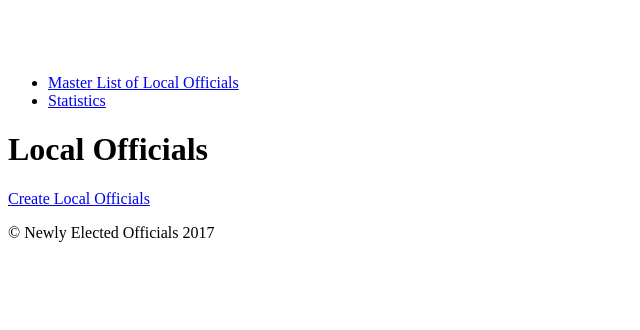
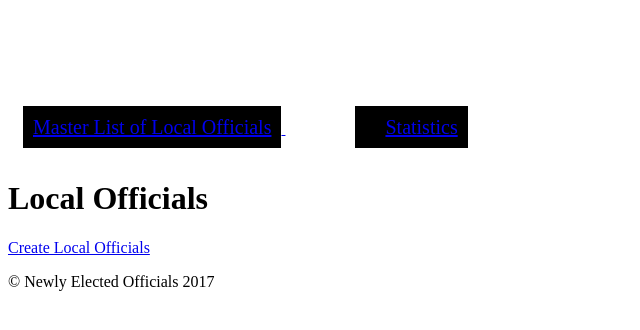
Before and after one commit to madbon/profileofficials, a Yii app: template backend/views/tblofficials/index.php in a window 1280 px wide. Shown: the top 330 px of the page, without its empty margins (0-640 px from the left). Run offline with PHP 8.4 and a stand-in for Yii, Linux system fonts and the light colour scheme; the template is opened without the code that fills it, so the values that code supplies are empty; some libraries are stand-ins or nearby versions.

Commit message:
initial commit

```diff
--- a/backend/models/Tblofficials.php
+++ b/backend/models/Tblofficials.php
@@ -49,7 +49,7 @@ class Tblofficials extends \yii\db\ActiveRecord
             [['FIRSTNAME', 'MIDDLENAME', 'LASTNAME', 'BIRTHDATE',  'LEVELPOSIT_ID', 'POSIT_ID', 'PARTY_ID', 'REGION_C', 'PROVINCE_C', 'CITYMUN_C'], 'required'],
             [[ 'LEVELPOSIT_ID', 'POSIT_ID', 'PARTY_ID', 'REGION_C', 'PROVINCE_C', 'CITYMUN_C'], 'integer'],
             [['DATECREATED','age'], 'safe'],
-            [['FIRSTNAME', 'MIDDLENAME', 'LASTNAME', 'BIRTHDATE', 'AGE'], 'string', 'max' => 50],
+            [['FIRSTNAME', 'MIDDLENAME', 'LASTNAME', 'BIRTHDATE'], 'string', 'max' => 50],
             [['POSIT_ID'], 'exist', 'skipOnError' => true, 'targetClass' => Tblpositions::className(), 'targetAttribute' => ['POSIT_ID' => 'POSIT_ID']],
             [['PARTY_ID'], 'exist', 'skipOnError' => true, 'targetClass' => Tblparty::className(), 'targetAttribute' => ['PARTY_ID' => 'PARTY_ID']],
             [['LEVELPOSIT_ID'], 'exist', 'skipOnError' => true, 'targetClass' => Tbllevelbyposition::className(), 'targetAttribute' => ['LEVELPOSIT_ID' => 'LEVELPOSIT_ID']],
@@ -67,7 +67,7 @@ class Tblofficials extends \yii\db\ActiveRecord
             'MIDDLENAME' => 'Middlename',
             'LASTNAME' => 'Lastname',
             'BIRTHDATE' => 'Birthdate',
-            'AGE' => 'Age',
+            'age' => 'AGE',
             'LEVELPLACE_ID' => 'Place',
             'LEVELPOSIT_ID' => 'Level by position',
             'POSIT_ID' => 'Position Title',
--- a/backend/models/TblofficialsSearch.php
+++ b/backend/models/TblofficialsSearch.php
@@ -68,12 +68,13 @@ class TblofficialsSearch extends Tblofficials
             'PROVINCE_C' => $this->PROVINCE_C,
             'CITYMUN_C' => $this->CITYMUN_C,
             'DATECREATED' => $this->DATECREATED,
+            'age' => $this->age,
         ]);
 
         $query->andFilterWhere(['like', 'MIDDLENAME', $this->MIDDLENAME])
             ->andFilterWhere(['like', 'LASTNAME', $this->LASTNAME])
             ->andFilterWhere(['like', 'BIRTHDATE', $this->BIRTHDATE])
-            ->andFilterWhere(['like', 'AGE', $this->AGE]);
+            ->andFilterWhere(['like', 'age', $this->age]);
 
         return $dataProvider;
     }
--- a/backend/views/layouts/main.php
+++ b/backend/views/layouts/main.php
@@ -32,6 +32,36 @@ AppAsset::register($this);
      ul.breadcrumb > :first-child
     {
         display: none;
+    }
+    ul#my_submenu
+    {
+        padding-top: 100px;
+        padding-right: 15px;
+        padding-left: 15px;
+        margin-right: auto;
+        margin-left: auto;
+        padding-bottom: 20px;
+
+    }
+     ul#my_submenu li
+    {
+        display: inline-block;
+        padding-left: 70px;
+    }
+     ul#my_submenu li.first
+    {
+        display: inline-block;
+        padding-left: 0;
+        margin-left: 0;
+    }
+    ul#my_submenu li a
+    {
+        background-color: black;
+        padding-right:10px;
+        padding-left: 10px;
+        padding-top: 10px;
+        padding-bottom: 10px;
+        font-size: 20px;
     }
 </style>
 </head>
@@ -69,51 +99,48 @@ AppAsset::register($this);
     NavBar::end();
     ?>
 
-    <div class="container-fluid" id="mycontainer-fluid">
+    <ul id="my_submenu">
+        <li class="first"><a href="<?= Url::to('index.php?r=tblofficials%2Findex')?>"><i class="glyphicon glyphicon-list-alt"></i> Master List of Local Officials</li>
+        <li><a href="<?= Url::to('index.php?r=tblofficials%2Fstatistics')?>"><i class="fa fa-bar-chart-o fa-fw"></i> Statistics</a></li>
+    </ul>
 
+    <!-- <div class="container-fluid" id="mycontainer-fluid"> -->
+       <!--
             <div class="navbar-default sidebar" role="navigation">
                 <div class="sidebar-nav navbar-collapse">
                     <ul class="nav" id="side-menu">
-                       <!--  <li class="sidebar-search">
-
-                        </li> -->
                         <li>
                             <a href="<?= Url::to('index.php?r=tblofficials%2Findex')?>"><i class="glyphicon glyphicon-list-alt"></i> Master List of Local Officials</a>
                         </li>
                         <li>
                             <a href="<?= Url::to('index.php?r=tblofficials%2Fstatistics')?>"><i class="fa fa-bar-chart-o fa-fw"></i> Statistics</a>
-                            <!-- /.nav-second-level -->
+
                         </li>
+                    </ul>
+                </div>
+            </div> -->
 
 
-
-
-                    </ul>
-                </div>
-                <!-- /.sidebar-collapse -->
-            </div>
-            <!-- /.navbar-static-side -->
-
         <!-- Page Content -->
-        <div id="page-wrapper">
+        <!-- <div id="page-wrapper"> -->
             <div class="container-fluid">
-                <div class="row">
-                    <div class="col-lg-12">
+                <!-- <div class="row"> -->
+                    <!-- <div class="col-lg-12"> -->
 
                          <?= Breadcrumbs::widget([
                                 'links' => isset($this->params['breadcrumbs']) ? $this->params['breadcrumbs'] : [],
                             ]) ?>
                             <?= Alert::widget() ?>
                          <?= $content ?>
-                    </div>
+                    <!-- </div> -->
                     <!-- /.col-lg-12 -->
-                </div>
+                <!-- </div> -->
                 <!-- /.row -->
             </div>
             <!-- /.container-fluid -->
-        </div>
+        <!-- </div> -->
         <!-- /#page-wrapper -->
-    </div>
+    <!-- </div> -->
 </div>
 
 <footer class="footer">
--- a/backend/views/tblofficials/statistics.php
+++ b/backend/views/tblofficials/statistics.php
@@ -112,7 +112,7 @@ echo Highcharts::widget([
                     ]
                 ]
             ], // plotoption-end
-          'title' => ['text' => 'Statistics of Mayors by Party Affiliation'],
+          'title' => ['text' => 'Statistics of City Mayors by Party Affiliation'],
 
 
           'series' => [
--- a/composer.json
+++ b/composer.json
@@ -20,7 +20,8 @@
         "yiisoft/yii2-swiftmailer": "~2.0.0",
         "miloschuman/yii2-highcharts-widget": "^5.0",
         "kartik-v/yii2-widget-datepicker": "@dev",
-        "2amigos/yii2-date-picker-widget": "*"
+        "2amigos/yii2-date-picker-widget": "*",
+        "kartik-v/yii2-widget-select2": "@dev"
     },
     "require-dev": {
         "yiisoft/yii2-debug": "~2.0.0",
```
Also changed, not shown: backend/views/tblofficials/index.php (+63 -5 lines), backend/views/tblofficials/view.php (+25 -1 lines), 1 other file.
